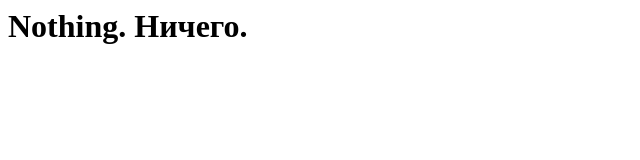
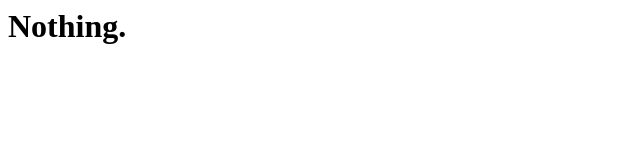
Before and after one commit to vaganojr/vaganojr.github.io, a plain HTML site: page 404.html in a window 1280 px wide. Shown: the whole page, without its empty margins (0-640 px from the left). Drawn offline with Linux system fonts and the light colour scheme.

Commit message:
Update 404.html

```diff
--- a/404.html
+++ b/404.html
@@ -1 +1,8 @@
-<h1>Nothing. Ничего.</h1>
+<html>
+<head>
+
+
+</head>
+  <body><h1>Nothing.</h1></body>
+
+</html>
```
